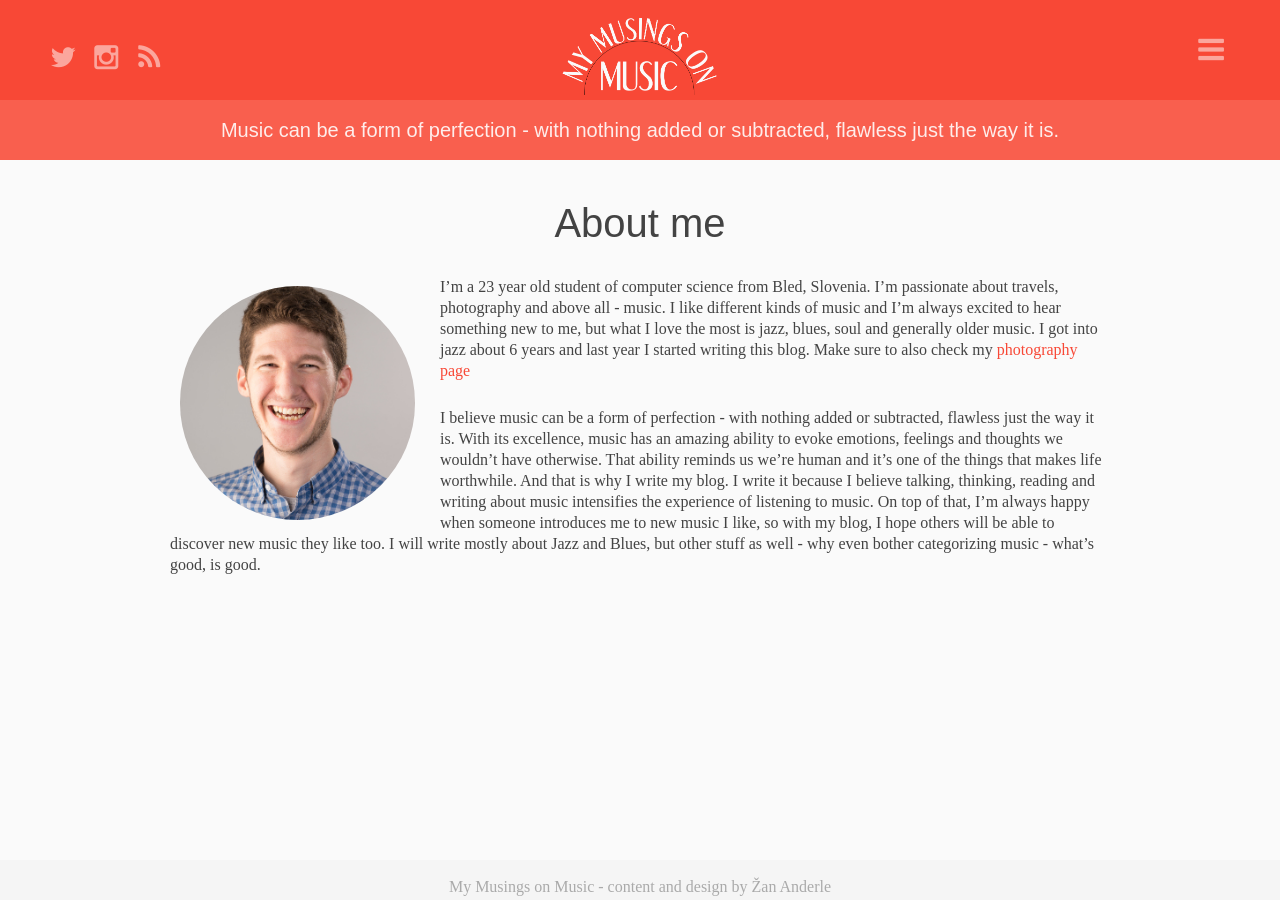
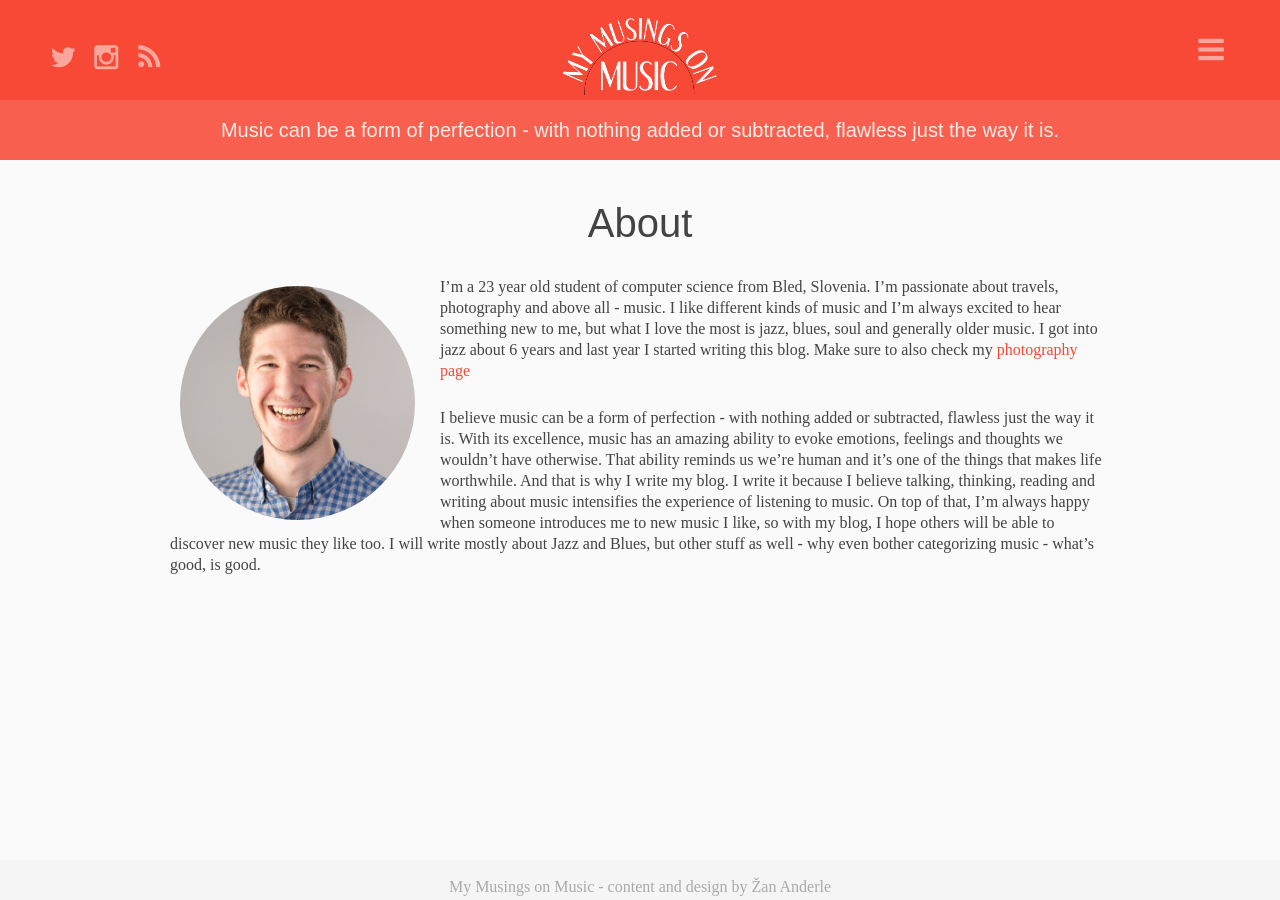
Before and after one commit to zanderle/mymusings, a Jekyll site: the page built from about.md, in a window 1280 px wide. Built offline with Jekyll 4.4.1, drawn with Linux system fonts in a browser that asks for light colours; nearby versions of some CDN libraries; some web fonts are replaced; library files that are not in the unit come from our copies; a script that is not in the unit is left out; comment, search, counter and statistics services are not loaded.

```diff
--- a/about.md
+++ b/about.md
@@ -1,6 +1,6 @@
 ---
 layout: page
-title: About me
+title: About
 permalink: /about/
 ---
 
--- a/index.html
+++ b/index.html
@@ -1,4 +1,5 @@
 ---
+title: My Musings on Music
 layout: default
 ---
 
```
